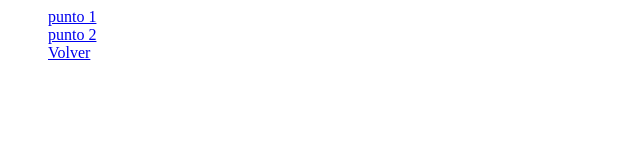
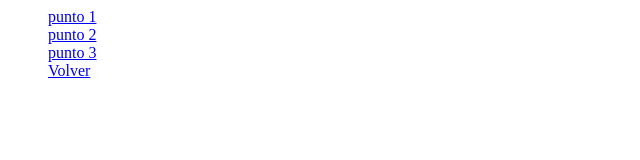
Before and after one commit to nachorojas912/Repo_6A, a plain HTML site: page JavaScript.html in a window 1280 px wide. Shown: the full height of the page, 0-640 px from the left. Drawn offline with Linux system fonts and the light colour scheme.

Commit message:
arreglado javascript y punto 3

```diff
--- a/JavaScript.html
+++ b/JavaScript.html
@@ -7,6 +7,7 @@
     <ul style="list-style: none;">
         <li><a href="punto1.html">punto 1</a></li>
         <li><a href="punto2.html">punto 2</a></li>
+        <li><a href="punto3.html">punto 3</a></li>
         <a href="Index.html">Volver</a>
     </ul>
 
```
